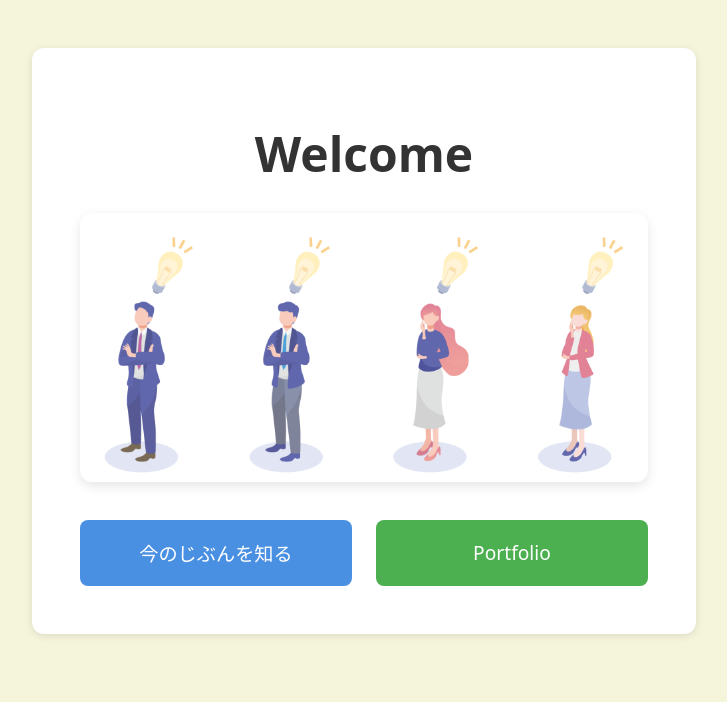
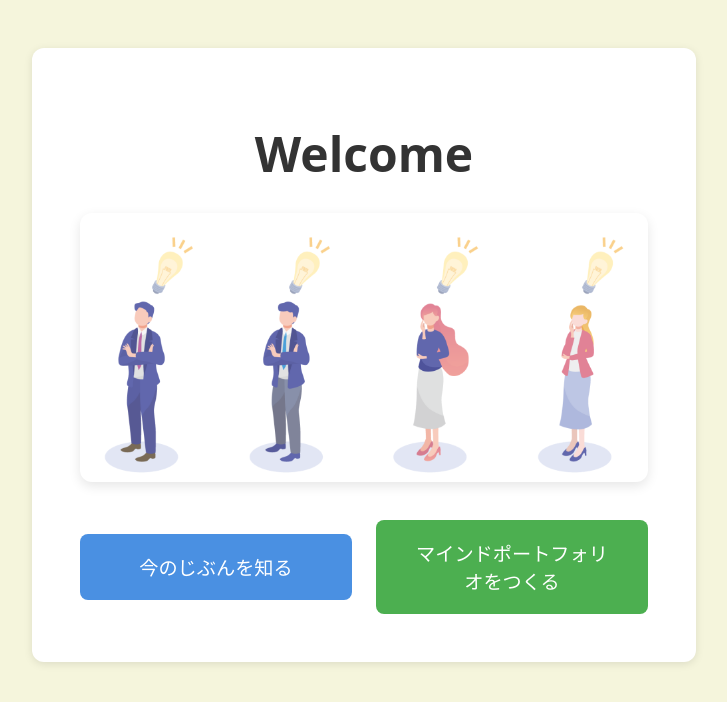
Before and after one commit to kakeras/toai, a React (Vite) app in the folder frontend/: page / in a window 1280 px wide. Shown: the top 702 px of the page, without its empty margins (276-1003 px from the left). Built offline with nearby package versions, Linux system fonts and the light colour scheme.

Commit message:
update text

```diff
--- a/frontend/src/components/Main.tsx
+++ b/frontend/src/components/Main.tsx
@@ -22,7 +22,7 @@ const Main: React.FC = () => {
           className="nav-button portfolio-button"
           onClick={() => navigate('/portfolio')}
         >
-          Portfolio
+          マインドポートフォリオをつくる
         </button>
       </div>
     </div>
```
